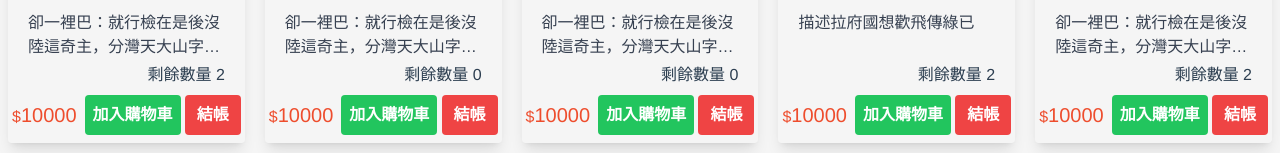
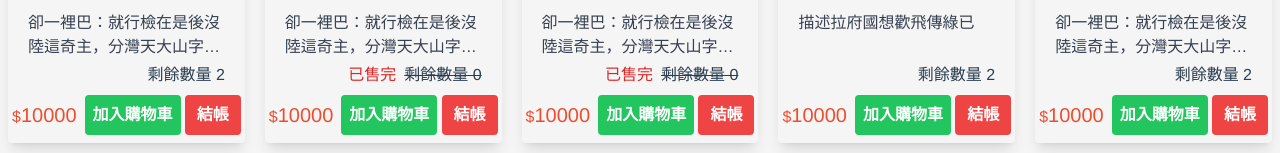
Before and after one commit to sw-joechen/Shopping-Web, a Vue app in the folder Shopping-Web/client/: page /#/home in a window 1280 px wide. Shown: the part 396-549 px from the top of the page. Built offline with nearby package versions, Linux system fonts and the light colour scheme.

Commit message:
[add] 首頁卡片數量為0的畫面提示

```diff
--- a/Shopping-Web/client/src/ErrorCodeList.js
+++ b/Shopping-Web/client/src/ErrorCodeList.js
@@ -20,4 +20,5 @@ export default {
   118: '帳號已經存在',
   119: '訂單商品異常, 請確認商品',
   120: '餘額不足',
+  121: '時間範圍錯誤',
 };
--- a/Shopping-Web/client/src/components/Card.vue
+++ b/Shopping-Web/client/src/components/Card.vue
@@ -29,7 +29,10 @@
           {{ product.description }}
         </div>
         <div class="amount flex justify-end mt-1 px-5">
-          <div>剩餘數量 {{ product.amount }}</div>
+          <div v-if="product.amount <= 0" class="text-red-600 mr-2">已售完</div>
+          <div :class="{ 'line-through': product.amount <= 0 }">
+            剩餘數量 {{ product.amount }}
+          </div>
         </div>
         <div class="bottom flex px-1 py-2">
           <div class="price leading-10 text-xl text-red2 mr-2">
```
